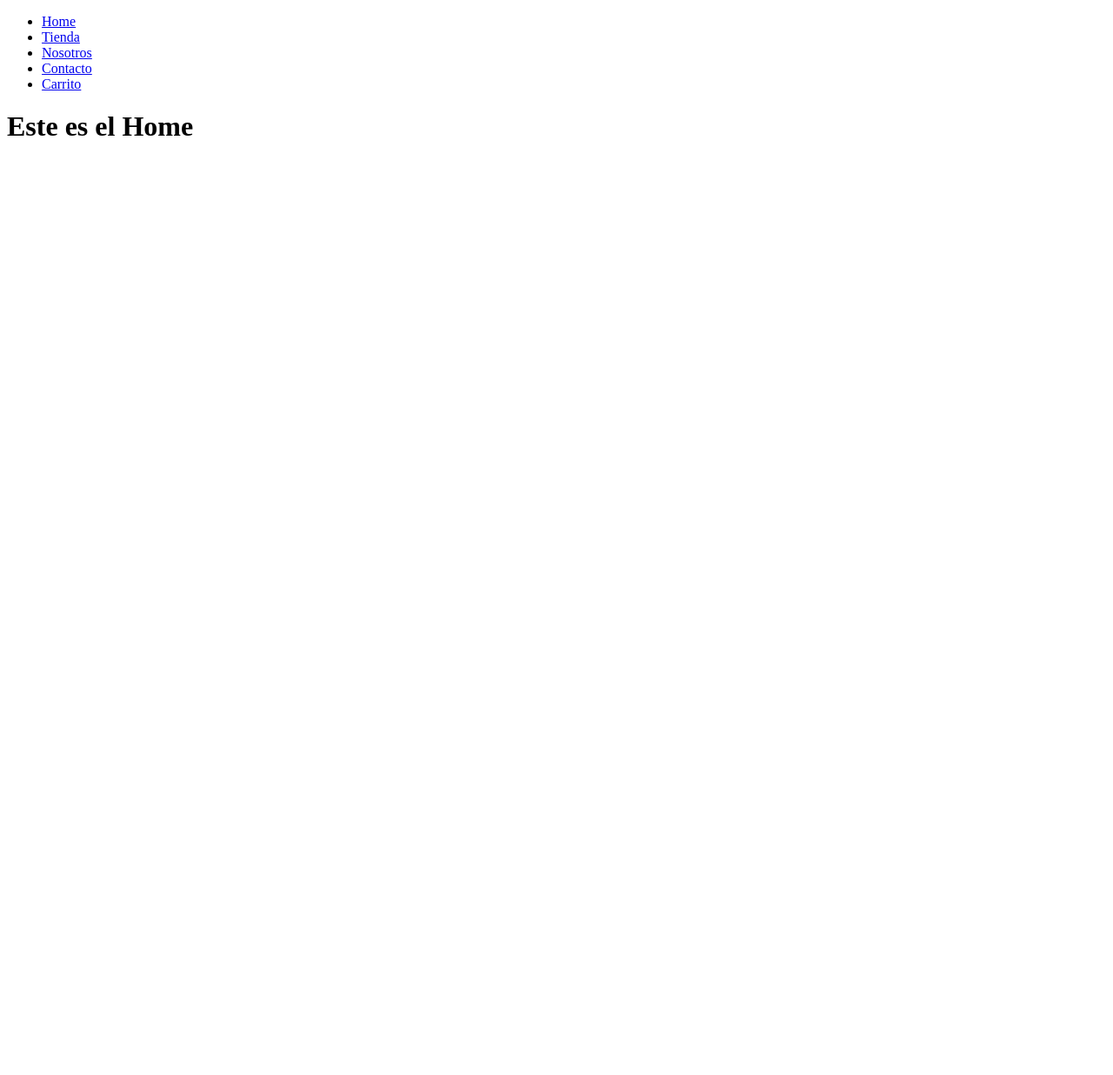
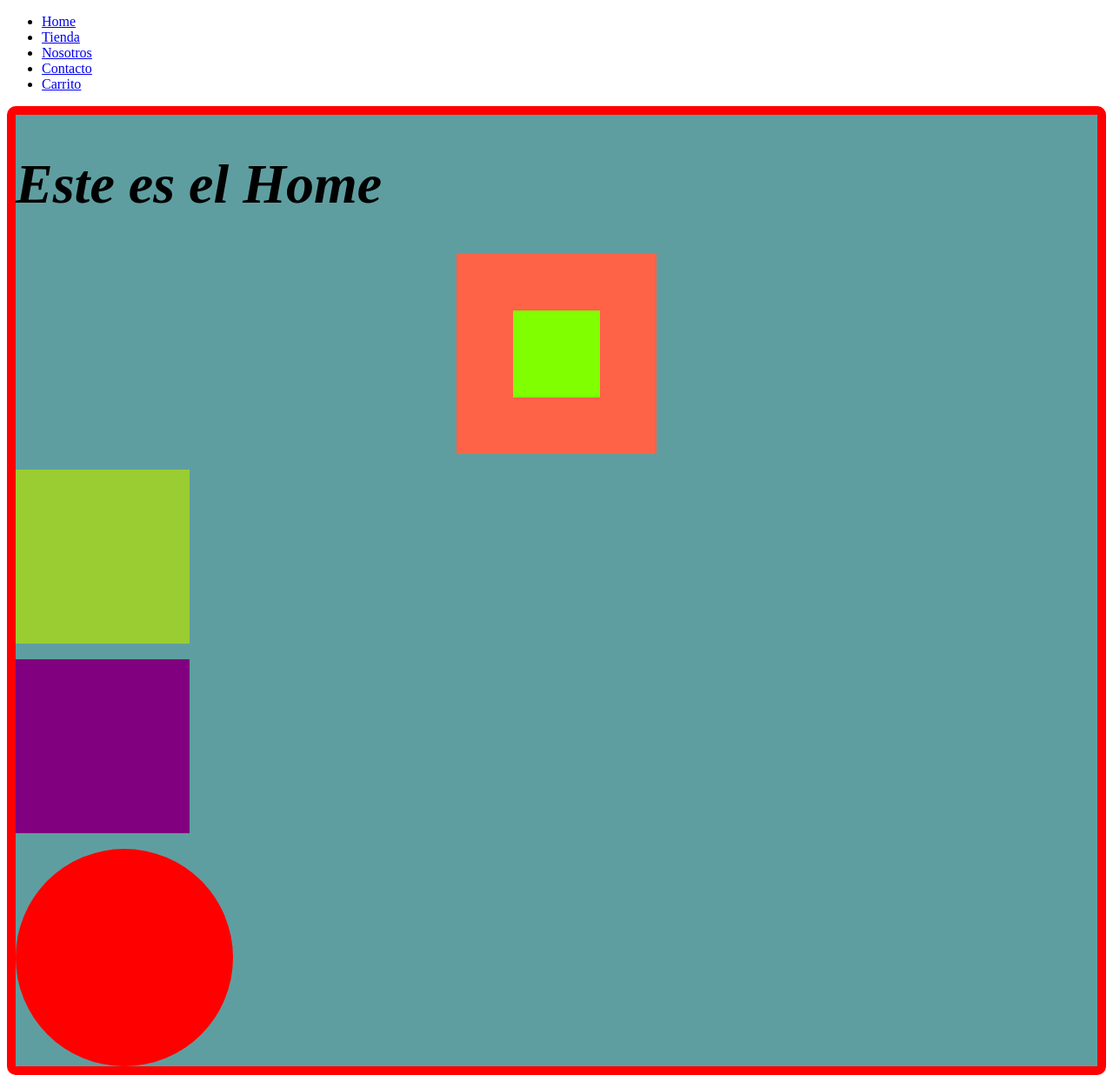
Before and after one commit to juanignaciozumpano/ProyectoCoder-Garabatos-ZumpanoJuanIgnacio, a plain HTML site: page index.html in a window 1280 px wide. Shown: the whole page at 87% size. Before the commit the page ends 800 px from the top, so only its background shows below. Drawn offline with Linux system fonts and the light colour scheme.

Commit message:
Entrega css + box modeling - agregando css a nuestro html

```diff
--- /dev/null
+++ b/css/styles.css
@@ -0,0 +1,45 @@
+.shape{
+    /*width: 300px;
+    height: 300px;*/
+    margin: auto;
+    background-color: cadetblue;
+    border: solid 10px red;
+    border-radius: 10px;
+    /*overflow: auto; /* o scroll*/
+
+}
+.shape__cubo{
+    margin: auto;
+    padding: 15px;
+    width: 200px;
+    height: 200px;
+    background-color: tomato;
+}
+.shape__cubo--verde{
+    width: 200px;
+    height: 200px;
+    background-color: yellowgreen;
+}
+
+.shape__cubo--violeta{
+    width: 200px;
+    height: 200px;
+    background-color: purple;
+}
+.shape__circulo{
+    width: 250px;
+    height: 250px;
+    background-color: red;
+    border-radius: 50%;
+}
+.shape__cubo--miniatura{
+    margin: 50px;
+    background-color: chartreuse;
+    width: 100px;
+    height: 100px;
+}
+.tituloDelMaindelHome{
+    font-style: italic;
+    font-size: 200%;
+}
+/*comentar*/
--- a/index.html
+++ b/index.html
@@ -4,7 +4,9 @@
     <meta charset="UTF-8">
     <meta http-equiv="X-UA-Compatible" content="IE=edge">
     <meta name="viewport" content="width=device-width, initial-scale=1.0">
+    <link rel="icon" href="./assets/Fotos para la Pagina Garabatos/garabatos.jpg" size="any">
     <title>Home Garabatos Libreria y Regaleria</title>
+    <link rel="stylesheet" href="./css/styles.css">
 </head>
 <body>
     <header>
@@ -28,11 +30,27 @@
             </ul>
         </nav>
     </header>
-    <main>
+    <main class="shape">
+        <div class="tituloDelMaindelHome">
+            <h1>Este es el Home</h1>
+        </div>
 
-        <h1>Este es el Home</h1>
 
+        <div class="shape__cubo">
+            <div class="shape__cubo--miniatura">
+            </div>
+        </div>
+        <br>
+        <div class="shape__cubo--verde"></div>
+        <br>
+        <div class="shape__cubo--violeta"></div>
+        <br>
+        <div class="shape__circulo"></div>
     </main>
-    <footer></footer>
+    <footer>
+
+    </footer>
 </body>
 </html>
+
+<!-- COMENTAR -->
```
Also changed, not shown: pages/carrito.html (+2 -1 lines), pages/contacto.html (+32 -3 lines), pages/nosotros.html (+2 -1 lines), pages/producto.html (+2 -1 lines), pages/tienda.html (+2 -1 lines).
